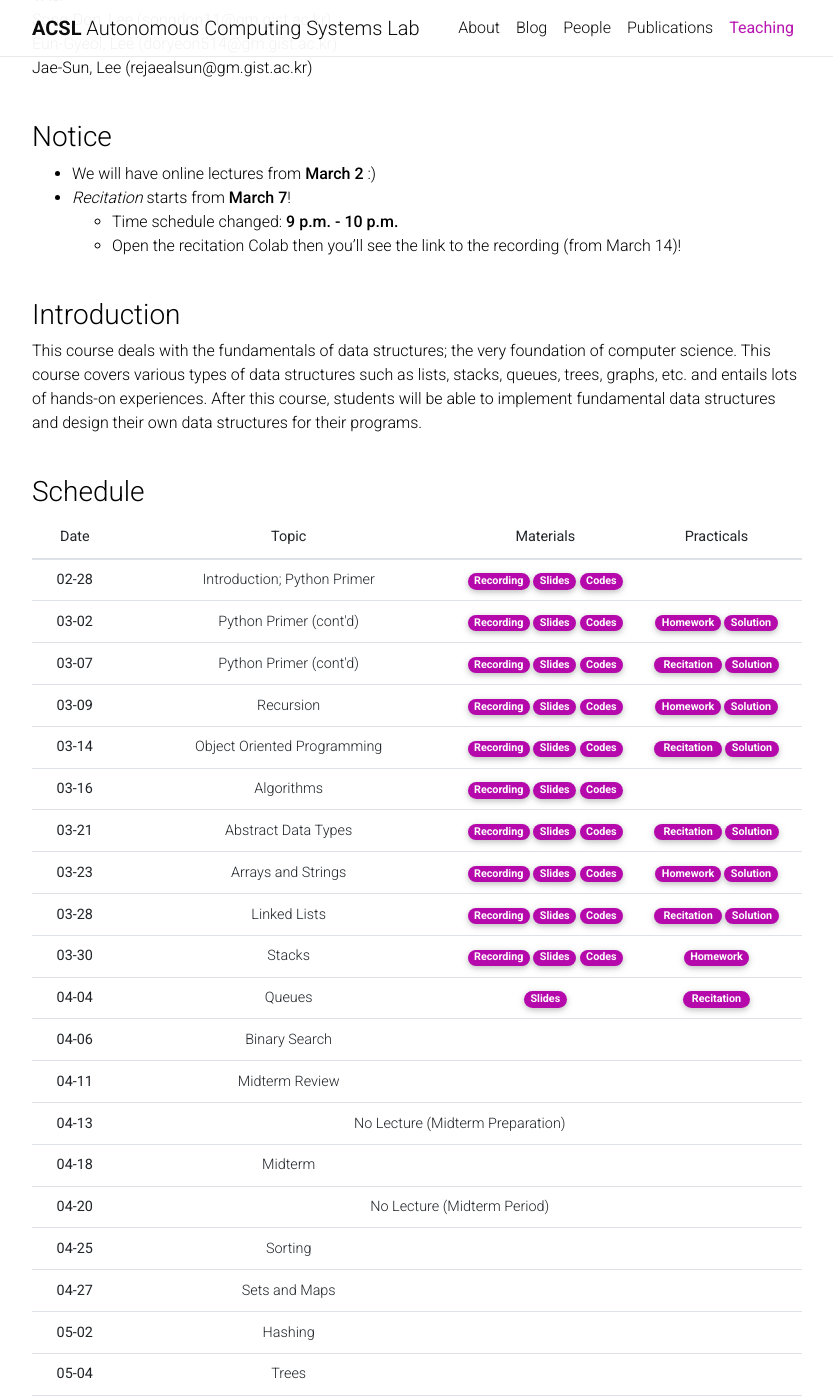
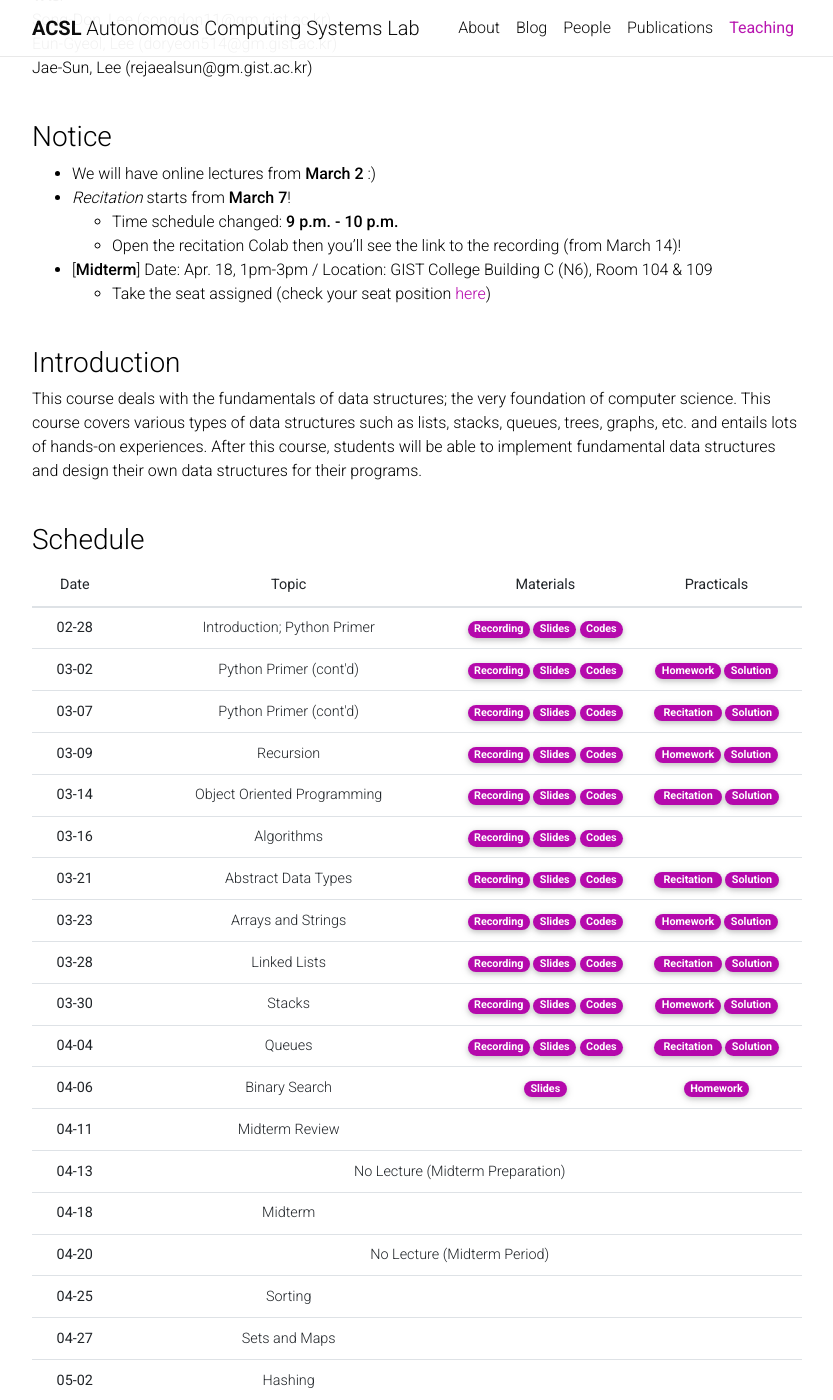
Before and after one commit to Uehwan/Uehwan.github.io, a Jekyll site: the page built from _teaching/datastruct23sp.md, in a window 1280 px wide and 1400 px high, scrolled down 387 px. Shown: the whole window, without its empty margins (223-1056 px from the left). Built offline with Jekyll 4.4.1, drawn with Linux system fonts in a browser that asks for light colours; nearby versions of some CDN libraries; comment, search, counter and statistics services are not loaded; a style sheet for code colours, icons or effects is not loaded.

Commit message:
23-04-06 pre

```diff
--- a/_teaching/datastruct23sp.md
+++ b/_teaching/datastruct23sp.md
@@ -23,6 +23,8 @@ Jae-Sun, Lee (rejaealsun@gm.gist.ac.kr) <br/>
 - *Recitation* starts from **March 7**!
   - Time schedule changed: **9 p.m. - 10 p.m.**
   - Open the recitation Colab then you'll see the link to the recording (from March 14)!
+- [**Midterm**] Date: Apr. 18, 1pm-3pm / Location: GIST College Building C (N6),  Room 104 & 109
+  - Take the seat assigned (check your seat position [here](https://docs.google.com/spreadsheets/d/1vAXJuIM9KUCFs9JtaEWXDIPwBE4c2EoHh4Cyfv9MPlQ/edit?usp=sharing))
 <br/>
 <br/>
 
@@ -167,19 +169,20 @@ This course deals with the fundamentals of data structures; the very foundation
       </td>
       <td>
         <a href="https://colab.research.google.com/drive/1Z0_2u5ix1J7s86kH26wJuhDkkcwIw6ed?usp=sharing" target="_blank" class="badge badge-pill" style="background-color:#B509AC;">Homework</a>
-        <!--a href="https://colab.research.google.com/drive/1XIsNG2av85ooGmvPjWSx_XTkkoqKYxcv?usp=sharing" target="_blank" class="badge badge-pill" style="background-color:#B509AC;">Solution</a-->
+        <a href="https://colab.research.google.com/drive/1XIsNG2av85ooGmvPjWSx_XTkkoqKYxcv?usp=sharing" target="_blank" class="badge badge-pill" style="background-color:#B509AC;">Solution</a>
       </td>
     </tr>
     <tr>
       <th scope="row">04-04</th>
       <td>Queues</td>
       <td>
-        <!--a href="https://youtu.be/N3mRBDInw88" target="_blank" class="badge badge-pill" style="background-color:#B509AC;">Recording</a-->
+        <a href="https://youtu.be/Jegu5U9qyGo" target="_blank" class="badge badge-pill" style="background-color:#B509AC;">Recording</a>
         <a href="https://docs.google.com/presentation/d/1P1TKmDla9YPMtvYyJo8nLyUtINL-OxqMJTgwJhWFbDM/edit?usp=sharing" target="_blank" class="badge badge-pill" style="background-color:#B509AC;">Slides</a>
-        <!--a href="https://colab.research.google.com/drive/15mWwXDoii1U__PqkeB9BNezL65b3G-m_?usp=sharing" target="_blank" class="badge badge-pill" style="background-color:#B509AC;">Codes</a-->
+        <a href="https://colab.research.google.com/drive/15mWwXDoii1U__PqkeB9BNezL65b3G-m_?usp=sharing" target="_blank" class="badge badge-pill" style="background-color:#B509AC;">Codes</a>
       </td>
       <td>
         <a href="https://colab.research.google.com/drive/1oC9gg6MycvRkNesYV13TWy54olK-zxZL?usp=sharing" target="_blank" class="badge badge-pill" style="background-color:#B509AC;">&nbsp;Recitation&nbsp;</a>
+        <a href="https://colab.research.google.com/drive/1Zhuhc_VwU0VqXOEYVWSP2XcHj1XJLKG6?usp=sharing" target="_blank" class="badge badge-pill" style="background-color:#B509AC;">Solution</a>
       </td>
     </tr>
     <tr style="border-bottom: 1.5px solid lightgrey;">
@@ -187,11 +190,11 @@ This course deals with the fundamentals of data structures; the very foundation
       <td>Binary Search</td>
       <td>
         <!--a href="https://youtu.be/L_-_yO_lQqE" target="_blank" class="badge badge-pill" style="background-color:#B509AC;">Recording</a-->
-        <!--a href="https://docs.google.com/presentation/d/1hYfPdLtV2iYj5-vElHoCST13NQB950T6cnU8b7Cftsg/edit?usp=sharing" target="_blank" class="badge badge-pill" style="background-color:#B509AC;">Slides</a-->
+        <a href="https://docs.google.com/presentation/d/1hYfPdLtV2iYj5-vElHoCST13NQB950T6cnU8b7Cftsg/edit?usp=sharing" target="_blank" class="badge badge-pill" style="background-color:#B509AC;">Slides</a>
         <!--a href="https://colab.research.google.com/drive/124w8qUn9aBRAGFzn-AW9MSEMrMrUugyd?usp=sharing" target="_blank" class="badge badge-pill" style="background-color:#B509AC;">Codes</a-->
       </td>
       <td>
-        <!--a href="https://colab.research.google.com/drive/1rWj_XlAvtdDJY9xzwBg_fg5jWoU84a8D?usp=sharing" target="_blank" class="badge badge-pill" style="background-color:#B509AC;">Homework</a-->
+        <a href="https://colab.research.google.com/drive/1rWj_XlAvtdDJY9xzwBg_fg5jWoU84a8D?usp=sharing" target="_blank" class="badge badge-pill" style="background-color:#B509AC;">Homework</a>
         <!--a href="https://colab.research.google.com/drive/1lGUQxlTXZXzKCMBaO1h-q-o0MZZOTW8E?usp=sharing" target="_blank" class="badge badge-pill" style="background-color:#B509AC;">Solution</a-->
       </td>
     </tr>
```
